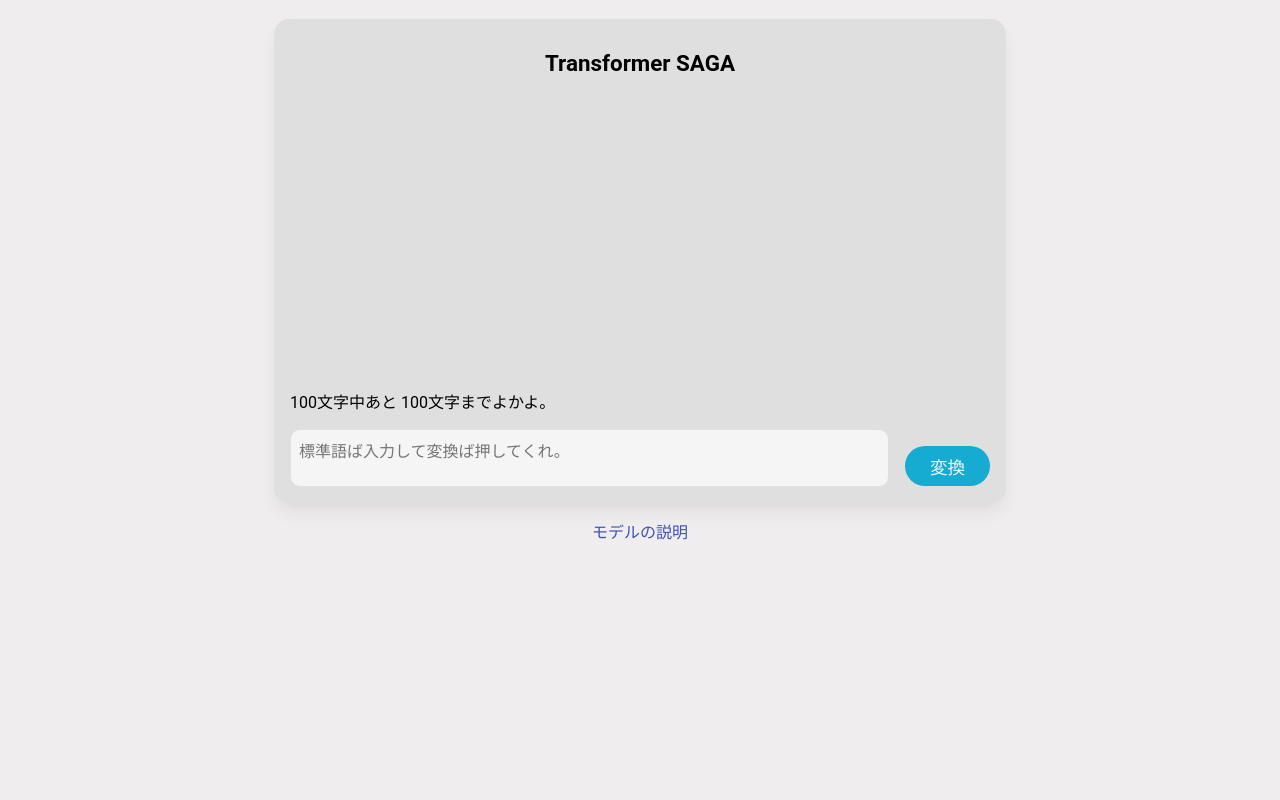
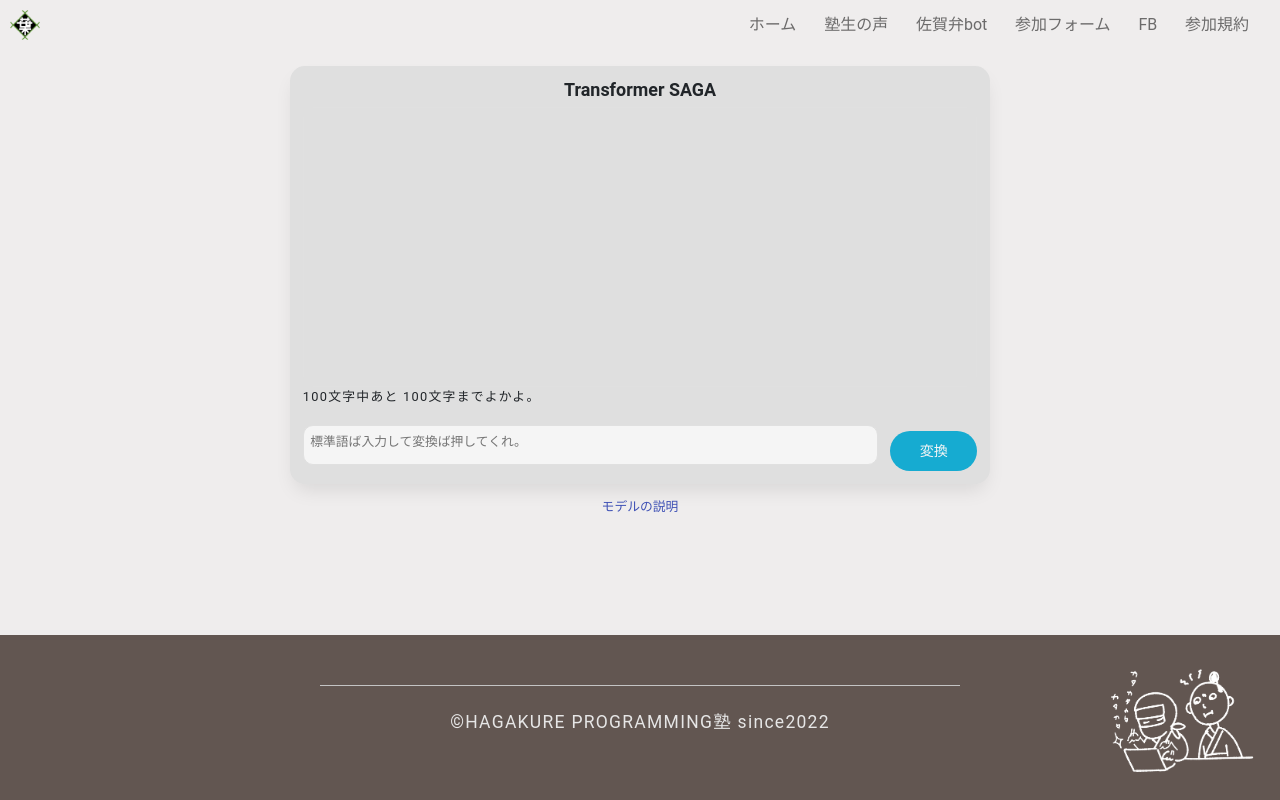
Before and after one commit to furukawa3152/django_test, a Django app: page /saga_bot/ in a window 1280 px wide. Run offline with Django 4.2, Linux system fonts and the light colour scheme.

Commit message:
bot.html fix

```diff
--- a/helloworld/hagakuredjango/hagakureapp/templates/saga_bot.html
+++ b/helloworld/hagakuredjango/hagakureapp/templates/saga_bot.html
@@ -4,7 +4,12 @@
   <head>
     <meta charset="utf-8" />
     <meta name="viewport" content="width=device-width, initial-scale=1">
+    <!-- Bootstrap CSS -->
+    <link href="https://cdn.jsdelivr.net/npm/bootstrap@5.0.0-beta1/dist/css/bootstrap.min.css" rel="stylesheet"
+      integrity="sha384-giJF6kkoqNQ00vy+HMDP7azOuL0xtbfIcaT9wjKHr8RbDVddVHyTfAAsrekwKmP1" crossorigin="anonymous">
+
     {% load static %}
+    <link href="{% static 'css/style.css' %}" rel="stylesheet">
 <!-- Google Tag Manager -->
 <script>(function(w,d,s,l,i){w[l]=w[l]||[];w[l].push({'gtm.start':
 new Date().getTime(),event:'gtm.js'});var f=d.getElementsByTagName(s)[0],
@@ -22,11 +27,12 @@
 </script>
     <title></title>
     <style>
-      body {
+      html,body {
         font-family: 'Roboto', sans-serif;
+        background-color: #efeded;
+        height: 100%;
         margin: 0;
         padding: 0;
-        background-color: #efeded;
       }
       #message-container {
         width: 80%;
@@ -173,6 +179,7 @@
       .container {
         text-align: center;
         margin-top: 1rem;
+        /* margin-bottom: 60px; */
       }
       a {
         color: #3f51b5;
@@ -181,9 +188,54 @@
       a:hover {
         text-decoration: underline;
       }
+      footer {
+        position: fixed;
+        bottom: 0;
+        left: 0;
+        width: 100%;
+      }
     </style>
   </head>
+
   <body>
+    <header class="wrapper_hp">
+      <nav class="navbar navbar-expand-sm navbar-light">
+        <div class="container-fluid">
+          <!-- Django用にURL修正 -->
+          <a class="navbar-brand" href="/">
+            <img src="{% static 'images/logo.png' %}" alt="hagakure_logo" width="30">
+          </a>
+            <button class="navbar-toggler" type="button" data-bs-toggle="collapse" data-bs-target="#navbarSupportedContent"
+                    aria-controls="navbarSupportedContent" aria-expanded="false" aria-label="Toggle navigation">
+                <span class="navbar-toggler-icon"></span>
+            </button>
+            <div class="collapse navbar-collapse text-right" id="navbarSupportedContent">
+              <ul class="navbar-nav ms-auto">
+                <li class="nav-item">
+                  <!-- Django用にURL修正 -->
+                  <a class="nav-link" aria-current="page" href="/">ホーム</a>
+                </li>
+                <li class="nav-item">
+                  <a class="nav-link" href="{% url 'voice' %}">塾生の声</a>
+                </li>
+                <!-- Hagakure検定ページ追加 -->
+                <li class="nav-item">
+                  <a class="nav-link" href="{% url 'saga_bot' %}">佐賀弁bot</a>
+                </li>
+                <li class="nav-item">
+                  <a class="nav-link" href="https://forms.gle/N8ipEt2RFSs8bt4a9">参加フォーム</a>
+                </li>
+                <li class="nav-item">
+                  <a class="nav-link" href="https://www.facebook.com/102157125979726">FB</a>
+                </li>
+                <li class="nav-item">
+                  <a class="nav-link" href="{% url 'term_use' %}">参加規約</a>
+                </li>
+            </ul>
+          </div>
+        </div>
+      </nav>
+</header>
     <div id="message-container">
       <h1>Transformer SAGA</h1>
       <div id="message-box">
@@ -206,6 +258,13 @@
     <div class="container">
       <a href="{% url 'indext5explain' %}">モデルの説明</a>
     </div>
+    <footer>
+      <div class="wrapper_hp footer">
+        <div class="footer_border"></div>
+        <p><small>&copy;HAGAKURE PROGRAMMING塾 since2022</small></p>
+        <img class="footer_logo" src="{% static 'images/footer_logo.png' %}" alt="samurai_and_ninja">
+      </div>
+    </footer>
 
     <script>
       const user_message = "{{ user_message }}";
```
Lines whose indentation alone changed are shown as unchanged.
